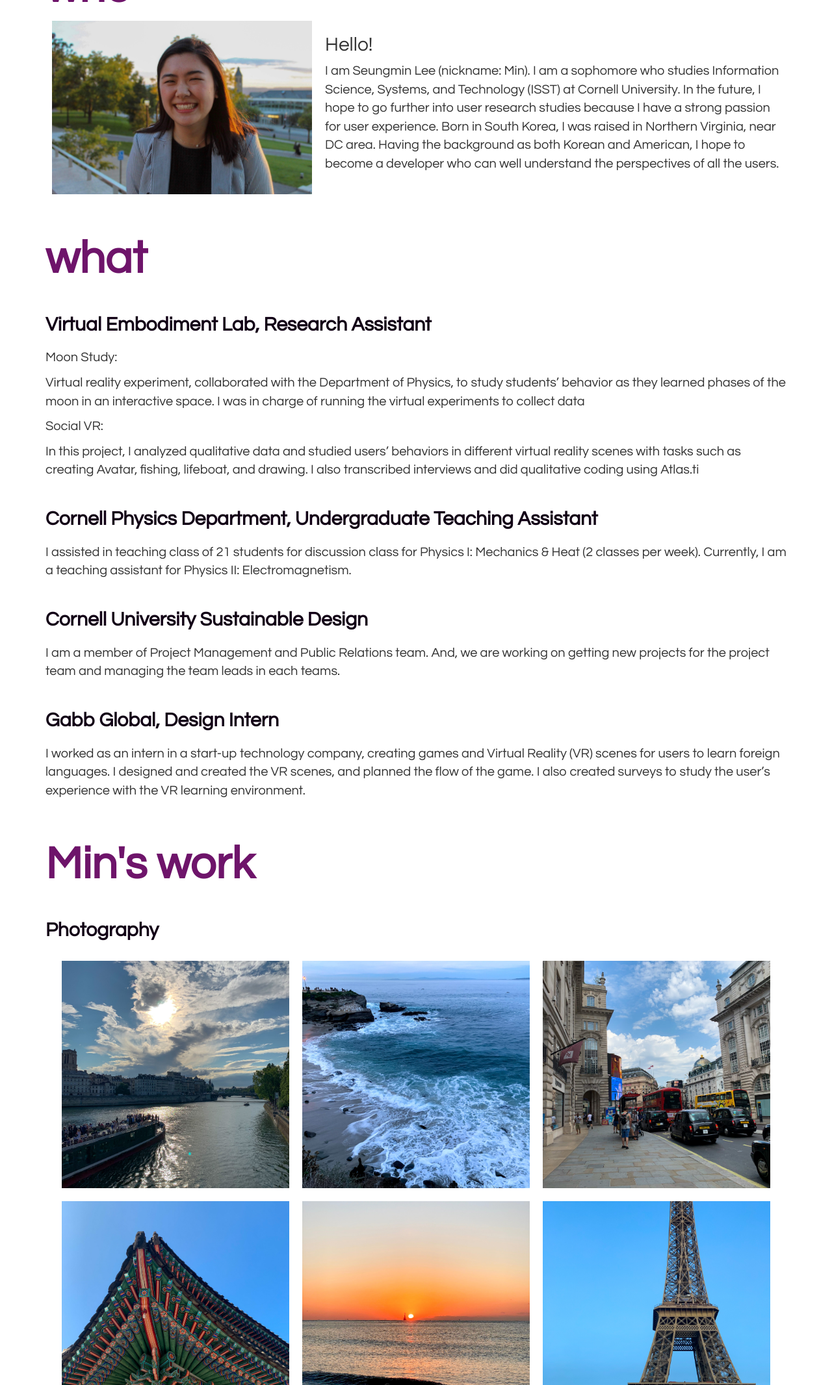
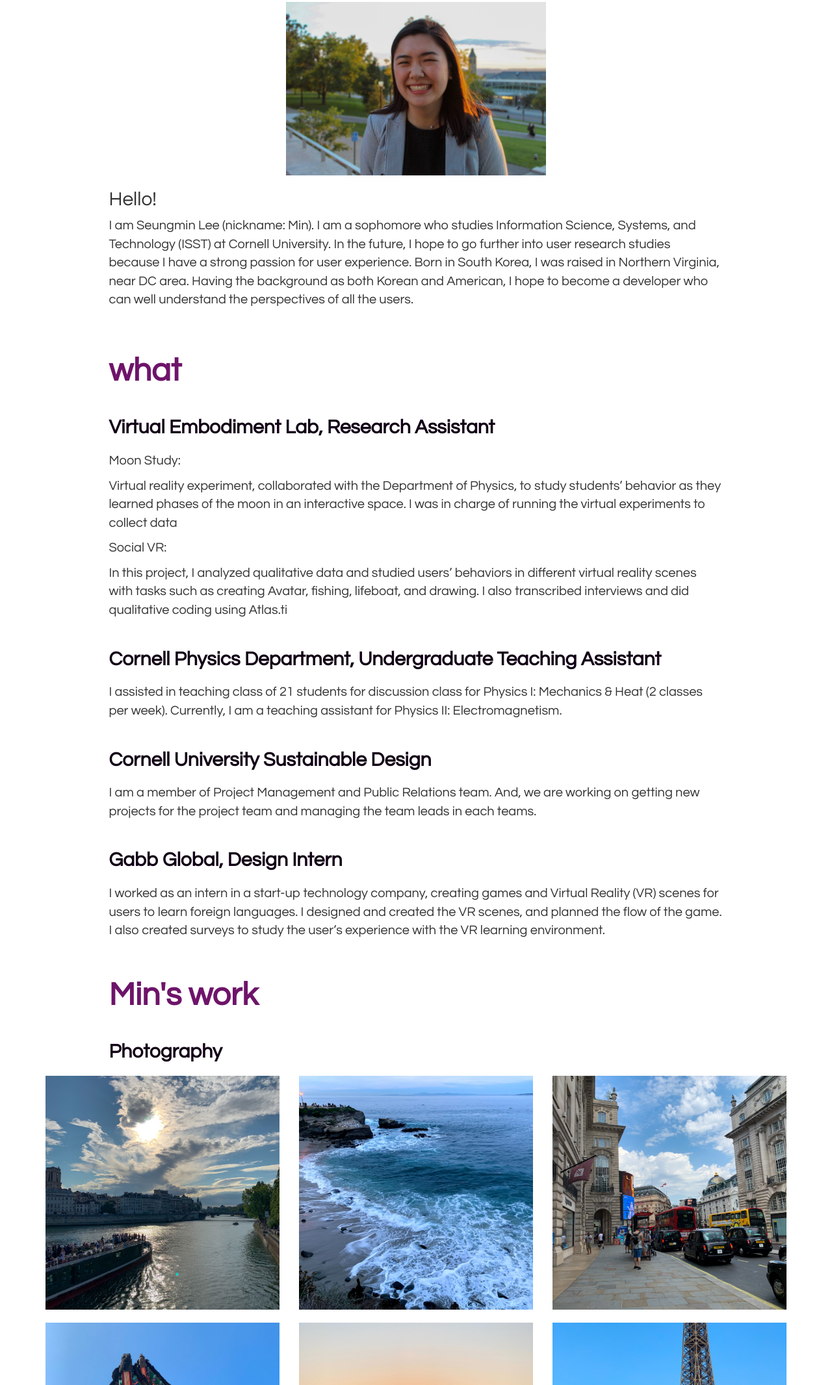
Before and after one commit to minleee/minleee.github.io, a plain HTML site: page index.html in a window 1280 px wide. Shown: the part 668-2800 px from the top of the page at 65% size. Drawn offline with nearby package versions, Linux system fonts and the light colour scheme.

Commit message:
Add files via upload

```diff
--- a/index.html
+++ b/index.html
@@ -20,7 +20,6 @@
   </head>
 
   <body>
-    <div>
       <nav id="project-navbar" class="navbar navbar-default navbar-fixed-top">
           <div class="container">
         		<div class="navbar-header">
@@ -48,11 +47,21 @@
         <p></p>
 
         <div id="about" class="container">
+          <div class="row">
+            <div class="col-md-1"></div>
+            <div class="col-md-10">
               <div class="maintitle"><strong>who</strong></div>
               <div class = "profile">
                 <div class = "content1">
     							<img src="profilepic.jpg" width="400" alt="profile">
                 </div>
+              </div>
+            </div>
+            <div class="col-md-1"></div>
+          </div>
+          <div class="row">
+            <div class="col-md-1"></div>
+            <div class="col-md-10">
               <div class = "content2">
                 <h2>Hello! </h2>
                   <p>I am Seungmin Lee (nickname: Min). I am a sophomore who studies Information Science, Systems, and Technology (ISST) at Cornell University.
@@ -62,11 +71,16 @@
                   <p>
               </div>
             </div>
+            <div class="col-md-1"></div>
+          </div>
         </div>
 
         <p></p>
 
         <div id="experience" class="container">
+          <div class="row">
+            <div class="col-md-1"></div>
+            <div class="col-md-10">
             <div class="maintitle"><strong>what</strong></div>
             <div class="subtitle"> Virtual Embodiment Lab, Research Assistant</div>
               <p>Moon Study:</p>
@@ -82,45 +96,78 @@
               <div class="subtitle">Gabb Global, Design Intern</div>
               <p>I worked as an intern in a start-up technology company, creating games and Virtual Reality (VR) scenes for users to learn foreign languages. I designed and created the VR scenes, and planned the flow of the game. I also created surveys to study the user’s experience with the VR learning environment.</p>
             </div>
+              <div class="col-md-1"></div>
 					</div>
         </div>
 
         <div id="Interest" class="container">
+
+          <div class="row">
+
+            <div class="col-md-1"></div>
+
+            <div class="col-md-10">
+
               <div class="maintitle"><strong>Min's work</strong></div>
               <div class="subtitle"> Photography </div>
-        <div class = "photos">
-        <div class="row1">
-          <div class="box1">
-          <img src="images/boat.jpg" alt = "A Boat in Paris"/>
+
             </div>
-          <div class="box2">
-          <img src="images/beach.jpg" alt = "La Jolla Beach"/>
+            <div class="col-md-1"></div>
+
           </div>
-          <div class="box3">
-          <img src="images/londonstreet.jpg" alt = "London Street"/>
+
+
+        <div class="row">
+          <div class="col-md-4">
+            <img src="images/boat.jpg" alt = "A Boat in Paris" width="100%"/>
+          </div>
+          <div class="col-md-4">
+            <img src="images/beach.jpg" alt = "La Jolla Beach" width="100%"/>
+          </div>
+          <div class="col-md-4">
+            <img src="images/londonstreet.jpg" alt = "London Street" width="100%"/>
           </div>
         </div>
-        <div class = "row2">
-          <div class="box4">
-          <img src="images/korea.jpg" alt = "Korea"/>
+        <div class="row top-buffer"></div>
+        <div class = "row">
+          <div class="col-md-4">
+          <img src="images/korea.jpg" alt = "Korea" width="100%"/>
           </div>
-          <div class="box5">
-          <img src="images/sun.jpg" alt = "Sunrise"/>
+          <div class="col-md-4">
+          <img src="images/sun.jpg" alt = "Sunrise" width="100%"/>
           </div>
-          <div class="box6">
-          <img src="images/paris.jpg" alt = "Eiffel Tower"/>
-          </div>
+          <div class="col-md-4">
+          <img src="images/paris.jpg" alt = "Eiffel Tower" width="100%"/>
           </div>
         </div>
 
 
+          <div class="row">
+              <div class="col-md-1"></div>
+              <div class="col-md-10">
               <div class="subtitle">Virtual Reality</div>
 
               <p>I started to learn Virtual Reality on my own from Udacity because I was intrigued by its ability to create an imagination to reality.
                 From the internship, I created restaurant scene of the country that the user was learning of.</p>
               <p>Here is an example of my work - an apartment scene. </p>
-          <div class= "virtual">
-          <img src="images/virtual.jpg" alt = "VR Scene"/>
+
+              <div class="row top-buffer"></div>
+              <div class="row">
+                <div class="col-md-2"></div>
+                <div class="col-md-8">
+                  <img src="images/virtual.jpg" alt = "VR Scene" width="100%"/>
+                </div>
+                <div class="col-md-2"></div>
+
+              </div>
+
+              </div>
+              <div class="col-md-1"></div>
+
+
           </div>
         </div>
+        </div>
+        <div class="row top-buffer-2"></div>
+
 </html>
--- a/main.css
+++ b/main.css
@@ -1,8 +1,11 @@
 .about{
-  margin: 0 auto;
+
 }
 .body{
   font-family: 'Questrial', sans-serif;
+  width: 80%;
+  margin: 0 auto;
+
 }
 h1{
   font-family: 'Questrial', sans-serif;
@@ -15,7 +18,7 @@ h2, h3{
 
 .maintitle{
   font-family: 'Questrial', sans-serif;
-  font-size: 70px;
+  font-size: 50px;
   color: rgb(110, 20, 106);
   margin-top: 40px;
 }
@@ -49,6 +52,8 @@ p{
   justify-content: center;
   width: 100%;
 }
+.top-buffer { margin-top:20px; }
+.top-buffer-2 { margin-top:100px; }
 .box1 img, .box2 img, .box3 img, .box4 img, .box5 img, .box6 img{
   display: block;
   width: 350px;
@@ -67,7 +72,8 @@ p{
   flex-grow: 2;
 }
 .content1, .content2{
-  padding: 0px 10px;
+  padding: auto auto;
+  margin: auto auto;
 }
 
 #project-wrapper {
```
Lines whose indentation alone changed are shown as unchanged.
